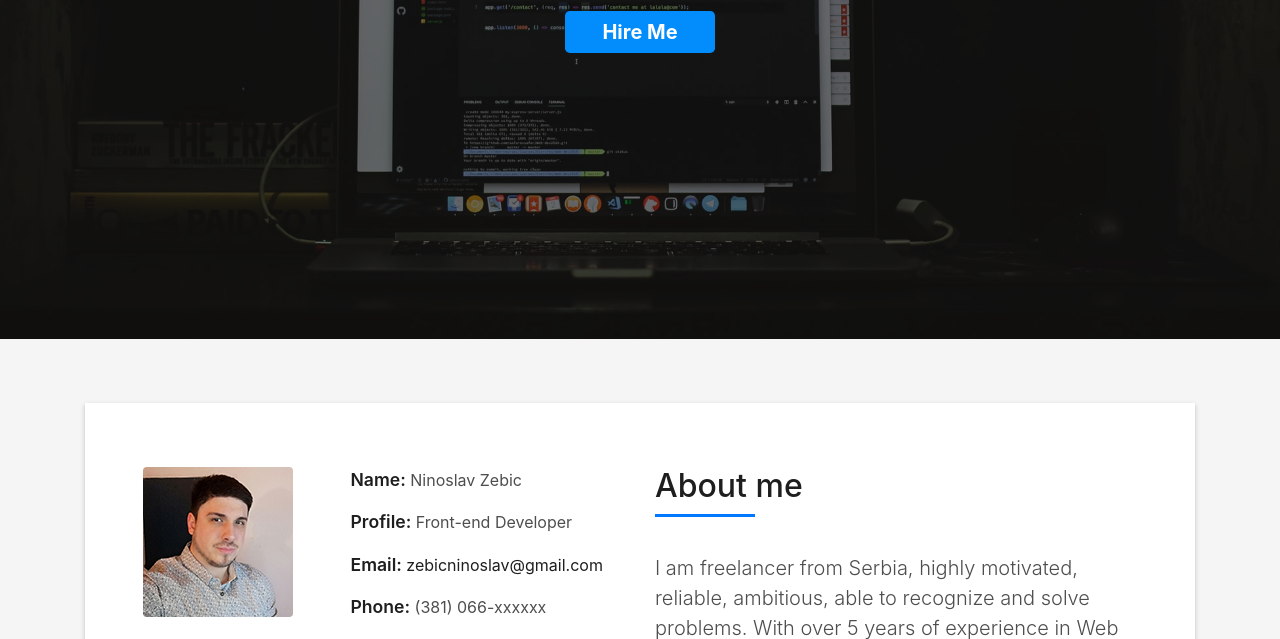
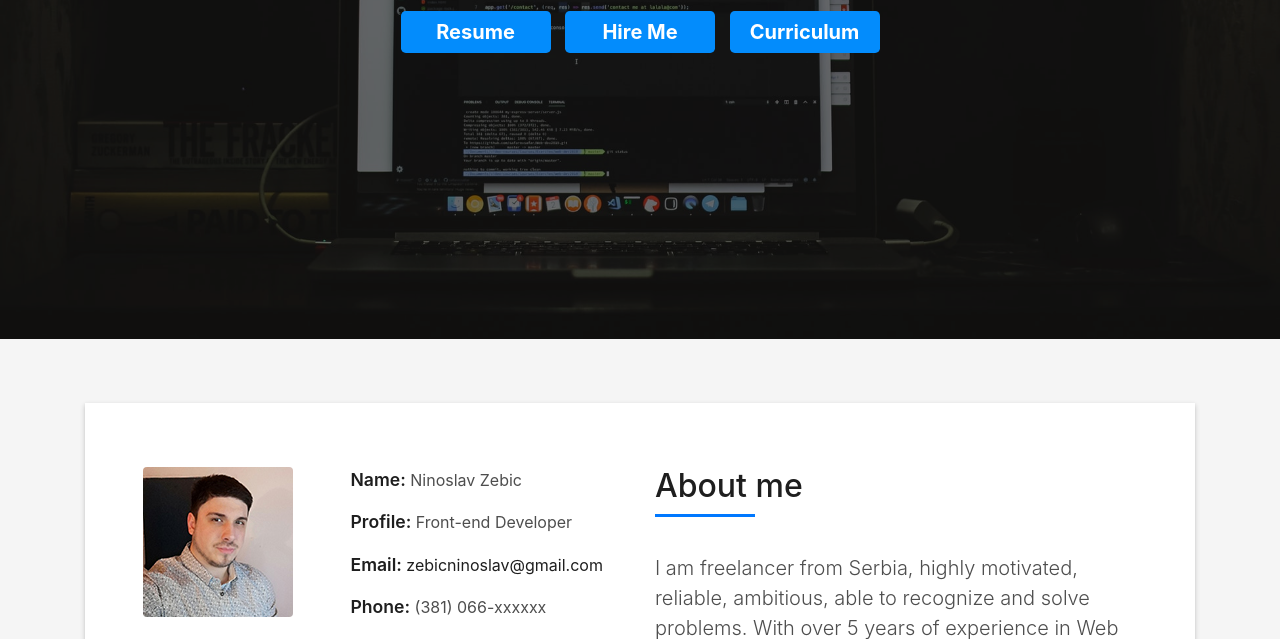
Before and after one commit to zebicn/zebicn.github.io, a plain HTML site: page index.html in a window 1280 px wide. Shown: the part 461-1100 px from the top of the page. Drawn offline with Linux system fonts and the light colour scheme; files whose address does not match are found by name.

Commit message:
Update index.html

```diff
--- a/index.html
+++ b/index.html
@@ -81,11 +81,17 @@
           <p class="intro-subtitle"><span class="text-slider-items">Front-end
               Developer,Web Designer,Web Developer</span><strong class="text-slider"></strong></p>
 
-          <!-- Button Hire me -->
+          <!-- Buttons  -->
+          <a href="https://drive.google.com/open?id=1LTpFXE87iMxCYCfjWCq9phKcj3t3VIiC" target="_blank"><button class="button"
+              style="vertical-align:middle"><span>Resume</span></button></a>
+
           <a href="https://www.upwork.com/o/profiles/users/_~01eae6c9a70dfd743d/" target="_blank"><button class="button"
               style="vertical-align:middle"><span>Hire Me </span></button></a>
 
-          <!-- Button Hire me -->
+          <a href="https://drive.google.com/file/d/1nwcmX0AGf8aJUy3iPxk9w9pUyiEWL8Lc/view" target="_blank"><button class="button"
+              style="vertical-align:middle"><span>Curriculum </span></button></a>
+
+          <!-- Buttons  -->
 
           <!-- <p class="pt-3"><a class="btn btn-primary btn js-scroll px-4" href="#about" role="button">Learn More</a></p> -->
         </div>
```
